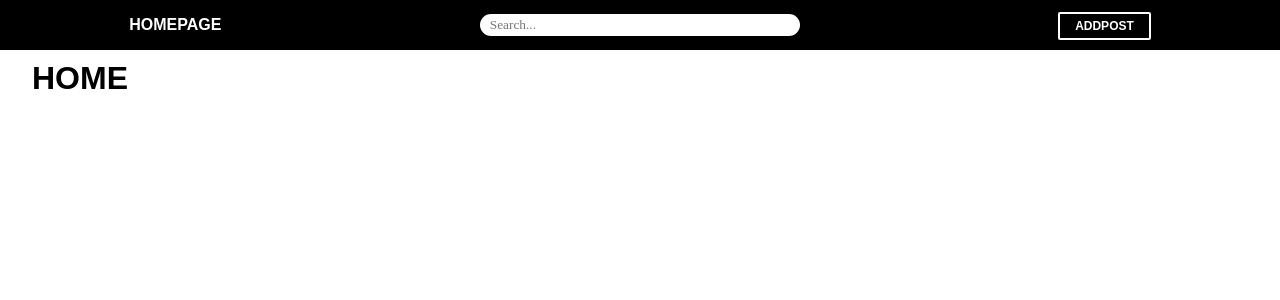
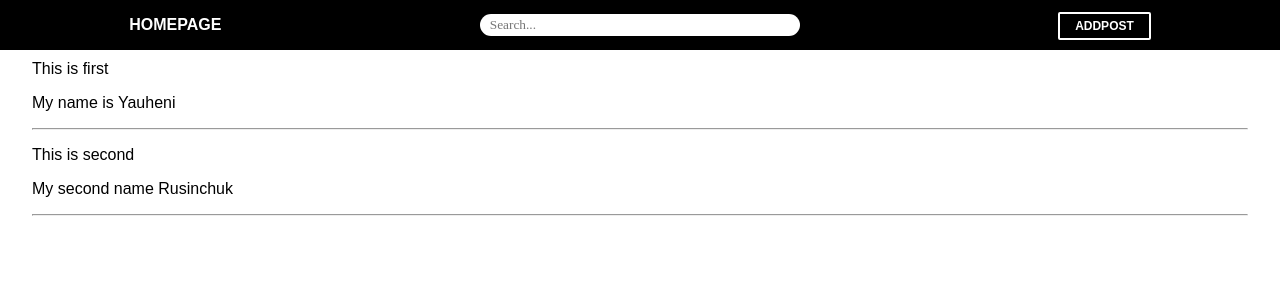
Before and after one commit to YauheniRusinchuk/anon, a React (Create React App) app: page / in a window 1280 px wide. Shown: the top 300 px of the page. Built offline with nearby package versions, Linux system fonts and the light colour scheme; a web font is replaced by a local one.

Commit message:
add example post

```diff
--- a/src/components/Main/home.js
+++ b/src/components/Main/home.js
@@ -11,10 +11,18 @@ const mapToStateProps = (state) => {
 class Home extends React.Component {
 
   render(){
+    const {addPost} = this.props
     return(
       <div>
-        {console.log(this.props.addPost)}
-        <h1> HOME </h1>
+        {addPost.map((item)=>{
+          return(
+            <div key={item.id}>
+              <p>{item.title}</p>
+              <p>{item.content}</p>
+              < hr />
+            </div>
+          )
+        })}
       </div>
     );
   }
--- a/src/reducers/AddpostReducer.js
+++ b/src/reducers/AddpostReducer.js
@@ -8,6 +8,11 @@ const initialState = [
     title: "This is first",
     content: "My name is Yauheni"
   },
+  {
+    id: Math.random(),
+    title: "This is second",
+    content: "My second name Rusinchuk"
+  }
 ]
 
 
```
